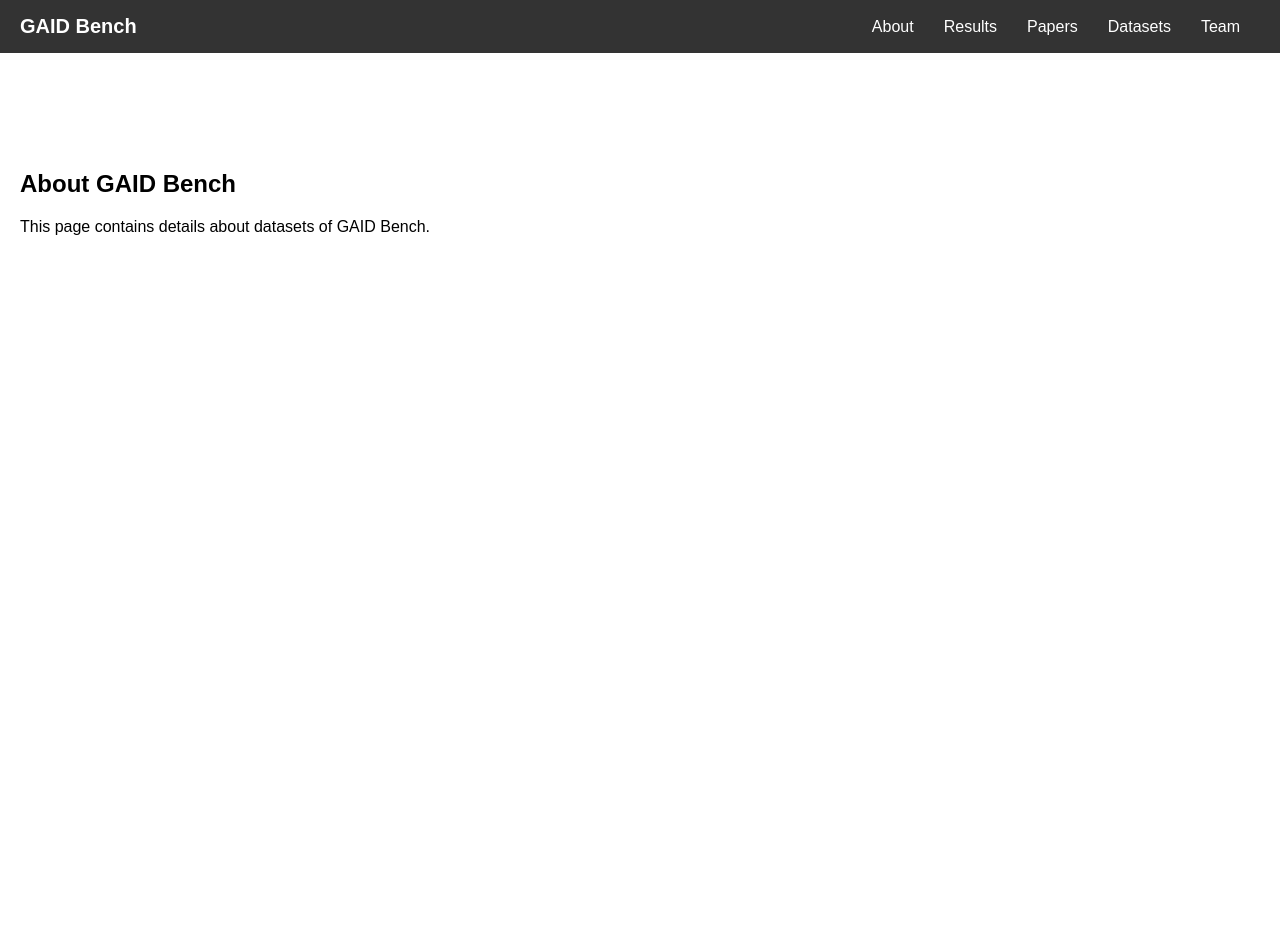
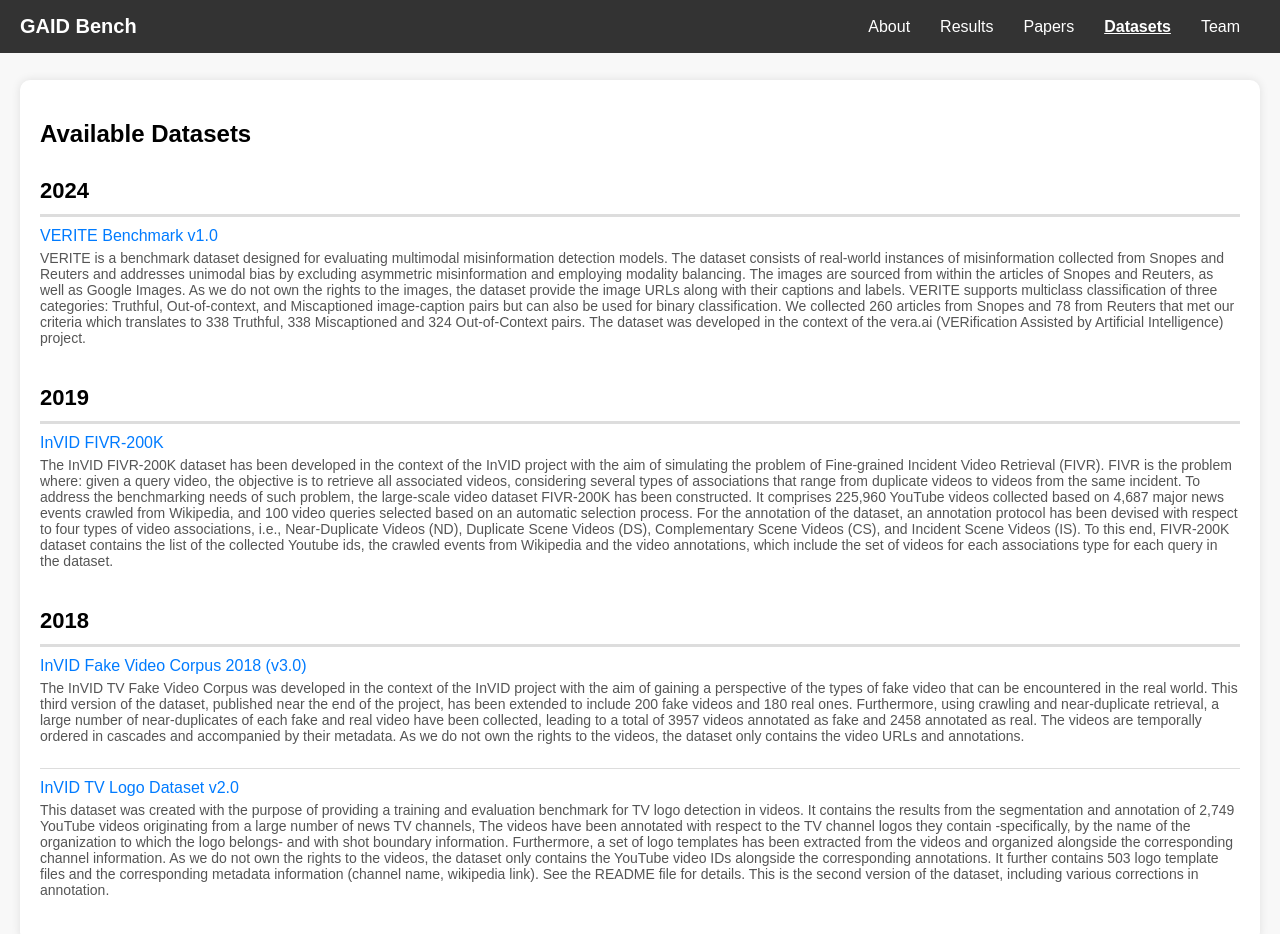
Before and after one commit to gaid-bench/gaid-bench.github.io, a plain HTML site: page datasets.html in a window 1280 px wide. Before the commit the page ends 800 px from the top, so only its background shows below. Drawn offline with Linux system fonts and the light colour scheme.

Commit message:
About section

```diff
--- /dev/null
+++ b/css/about.css
@@ -0,0 +1,58 @@
+/* Global Styling */
+body {
+    font-family: "Arial", sans-serif;
+    background-color: #f9f9f9;
+    color: #333;
+    margin: 0;
+    padding: 0;
+}
+
+/* Active menu highlight */
+.nav-links .active {
+    font-weight: bold;
+    text-decoration: underline;
+}
+/* About Section */
+.about-container {
+    max-width: 1280px;
+    background: white;
+    padding: 20px;
+    border-radius: 10px;
+    box-shadow: 0 0 10px rgba(0, 0, 0, 0.1);
+    margin: 80px auto auto;
+}
+
+h1 {
+    text-align: center;
+    color: #222;
+}
+
+.about-container h2 {
+    color: #0056b3;
+    border-bottom: 2px solid #0056b3;
+    padding-bottom: 5px;
+    margin-top: 30px;
+}
+
+/* Responsive Design */
+@media (max-width: 768px) {
+    .nav-links {
+        display: none;
+        flex-direction: column;
+        background: #222;
+        width: 100%;
+        position: absolute;
+        top: 60px;
+        left: 0;
+        text-align: center;
+        padding: 15px 0;
+    }
+
+    .nav-links li {
+        margin: 10px 0;
+    }
+
+    .hamburger {
+        display: block;
+    }
+}
--- /dev/null
+++ b/css/datasets.css
@@ -0,0 +1,64 @@
+/* General Styles */
+body {
+    font-family: Arial, sans-serif;
+    margin: 20px;
+    padding: 0;
+    background-color: #f8f8f8;
+}
+
+/* Active menu highlight */
+.nav-links .active {
+    font-weight: bold;
+    text-decoration: underline;
+}
+/* Datasets Section */
+.datasets-section {
+    max-width: 1280px;
+    background: white;
+    padding: 20px;
+    border-radius: 10px;
+    box-shadow: 0 0 10px rgba(0, 0, 0, 0.1);
+    margin: 80px auto auto;
+}
+
+/* Year Header */
+.dataset-year {
+    font-size: 22px;
+    font-weight: bold;
+    margin-top: 5px;
+    padding: 10px 0;
+    border-bottom: 3px solid #ddd;
+}
+
+/* Dataset List */
+.dataset-item {
+    padding: 10px 0;
+    border-bottom: 1px solid #ddd;
+}
+
+.dataset-item:last-child {
+    border-bottom: none;
+}
+
+.dataset-item a {
+    text-decoration: none;
+    color: #007bff;
+}
+
+.dataset-item a:hover {
+    text-decoration: underline;
+}
+
+/* Dataset Description */
+.dataset-description {
+    font-size: 14px;
+    color: #555;
+    margin-top: 5px;
+}
+.dataset-item:last-child {
+    border-bottom: none;
+}
+
+.dataset-item:not(:last-child):has(+ .dataset-year) {
+    border-bottom: none;
+}
--- a/css/papers.css
+++ b/css/papers.css
@@ -53,7 +53,7 @@ body {
 }
 
 .paper-item a {
-    color: #1565c0;
+    color: #007bff;
     text-decoration: none;
 }
 
--- a/datasets.html
+++ b/datasets.html
@@ -5,9 +5,11 @@
     <meta name="viewport" content="width=device-width, initial-scale=1.0">
     <title>Datasets - GAID Bench</title>
     <link rel="stylesheet" href="css/main.css">
+    <link rel="stylesheet" href="css/datasets.css">
 </head>
 <body>
 
+<!-- Navigation Bar -->
 <nav>
     <div class="logo"><a href="/">GAID Bench</a></div>
     <div class="menu-icon" id="menu-icon">
@@ -16,17 +18,19 @@
     <ul class="nav-links" id="nav-links">
         <li><a href="about.html">About</a></li>
         <li><a href="results.html">Results</a></li>
-        <li><a href="papers.html">Papers</a></li>
+        <li><a href="papers.html" >Papers</a></li>
         <li><a href="datasets.html" class="active">Datasets</a></li>
         <li><a href="team.html">Team</a></li>
     </ul>
 </nav>
-
-<section>
-    <h2>About GAID Bench</h2>
-    <p>This page contains details about datasets of GAID Bench.</p>
+<section class="datasets-section">
+    <h2>Available Datasets</h2>
+    <!-- Datasets Container -->
+    <div id="datasets-container"></div>
 </section>
 
+
 <script src="js/main.js"></script>
+<script src="js/datasets.js"></script>
 </body>
 </html>
--- /dev/null
+++ b/js/datasets.js
@@ -0,0 +1,32 @@
+document.addEventListener("DOMContentLoaded", function () {
+    fetch("jsons/datasets.json")
+        .then(response => response.json())
+        .then(data => {
+            const datasetsContainer = document.getElementById("datasets-container");
+
+            // Sort datasets by year (newest first)
+            data.sort((a, b) => b.year - a.year);
+
+            let currentYear = null;
+            data.forEach(dataset => {
+                // Add year header if it's a new year
+                if (dataset.year !== currentYear) {
+                    currentYear = dataset.year;
+                    const yearHeader = document.createElement("div");
+                    yearHeader.className = "dataset-year";
+                    yearHeader.textContent = currentYear;
+                    datasetsContainer.appendChild(yearHeader);
+                }
+
+                // Add dataset item
+                const datasetItem = document.createElement("div");
+                datasetItem.className = "dataset-item";
+                datasetItem.innerHTML = `
+                    <a href="${dataset.link}" target="_blank">${dataset.title}</a>
+                    <p class="dataset-description">${dataset.description}</p>
+                `;
+                datasetsContainer.appendChild(datasetItem);
+            });
+        })
+        .catch(error => console.error("Error loading JSON:", error));
+});
--- /dev/null
+++ b/jsons/datasets.json
@@ -0,0 +1,26 @@
+[
+  {
+    "title": "VERITE Benchmark v1.0",
+    "year": 2024,
+    "description": "VERITE is a benchmark dataset designed for evaluating multimodal misinformation detection models. The dataset consists of real-world instances of misinformation collected from Snopes and Reuters and addresses unimodal bias by excluding asymmetric misinformation and employing modality balancing. The images are sourced from within the articles of Snopes and Reuters, as well as Google Images. As we do not own the rights to the images, the dataset provide the image URLs along with their captions and labels. VERITE supports multiclass classification of three categories: Truthful, Out-of-context, and Miscaptioned image-caption pairs but can also be used for binary classification. We collected 260 articles from Snopes and 78 from Reuters that met our criteria which translates to 338 Truthful, 338 Miscaptioned and 324 Out-of-Context pairs. The dataset was developed in the context of the vera.ai (VERification Assisted by Artificial Intelligence) project.",
+    "link": "https://zenodo.org/records/10474450"
+  },
+  {
+    "title": "InVID Fake Video Corpus 2018 (v3.0)",
+    "year": 2018,
+    "description": "The InVID TV Fake Video Corpus was developed in the context of the InVID project with the aim of gaining a perspective of the types of fake video that can be encountered in the real world. This third version of the dataset, published near the end of the project, has been extended to include 200 fake videos and 180 real ones. Furthermore, using crawling and near-duplicate retrieval, a large number of near-duplicates of each fake and real video have been collected, leading to a total of 3957 videos annotated as fake and 2458 annotated as real. The videos are temporally ordered in cascades and accompanied by their metadata. As we do not own the rights to the videos, the dataset only contains the video URLs and annotations.",
+    "link": "https://zenodo.org/record/2535479#.XDSkf1UzaUk"
+  },
+  {
+    "title": "InVID FIVR-200K",
+    "year": 2019,
+    "description": "The InVID FIVR-200K dataset has been developed in the context of the InVID project with the aim of simulating the problem of Fine-grained Incident Video Retrieval (FIVR). FIVR is the problem where: given a query video, the objective is to retrieve all associated videos, considering several types of associations that range from duplicate videos to videos from the same incident. To address the benchmarking needs of such problem, the large-scale video dataset FIVR-200K has been constructed. It comprises 225,960 YouTube videos collected based on 4,687 major news events crawled from Wikipedia, and 100 video queries selected based on an automatic selection process. For the annotation of the dataset, an annotation protocol has been devised with respect to four types of video associations, i.e., Near-Duplicate Videos (ND), Duplicate Scene Videos (DS), Complementary Scene Videos (CS), and Incident Scene Videos (IS). To this end, FIVR-200K dataset contains the list of the collected Youtube ids, the crawled events from Wikipedia and the video annotations, which include the set of videos for each associations type for each query in the dataset.",
+    "link": "https://zenodo.org/record/2564864#.XGVW6lUzaUk"
+  },
+  {
+    "title": "InVID TV Logo Dataset v2.0",
+    "year": 2018,
+    "description": "This dataset was created with the purpose of providing a training and evaluation benchmark for TV logo detection in videos. It contains the results from the segmentation and annotation of 2,749 YouTube videos originating from a large number of news TV channels, The videos have been annotated with respect to the TV channel logos they contain -specifically, by the name of the organization to which the logo belongs- and with shot boundary information. Furthermore, a set of logo templates has been extracted from the videos and organized alongside the corresponding channel information. As we do not own the rights to the videos, the dataset only contains the YouTube video IDs alongside the corresponding annotations. It further contains 503 logo template files and the corresponding metadata information (channel name, wikipedia link). See the README file for details. This is the second version of the dataset, including various corrections in annotation.",
+    "link": "https://zenodo.org/record/2557474#.XFl6HFUzaUk"
+  }
+]
```
Also changed, not shown: about.html (+8 -4 lines), js/about.js (added, +16 -0 lines), 1 other file.
